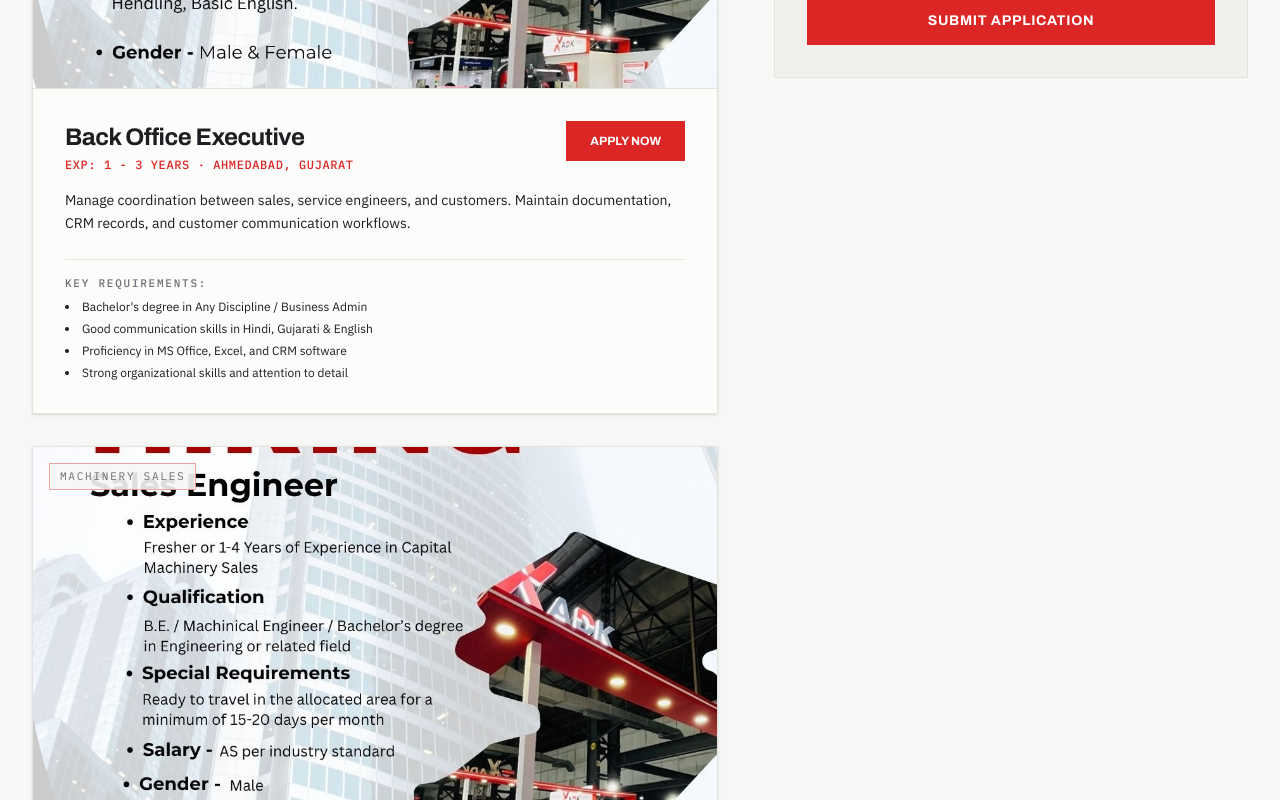
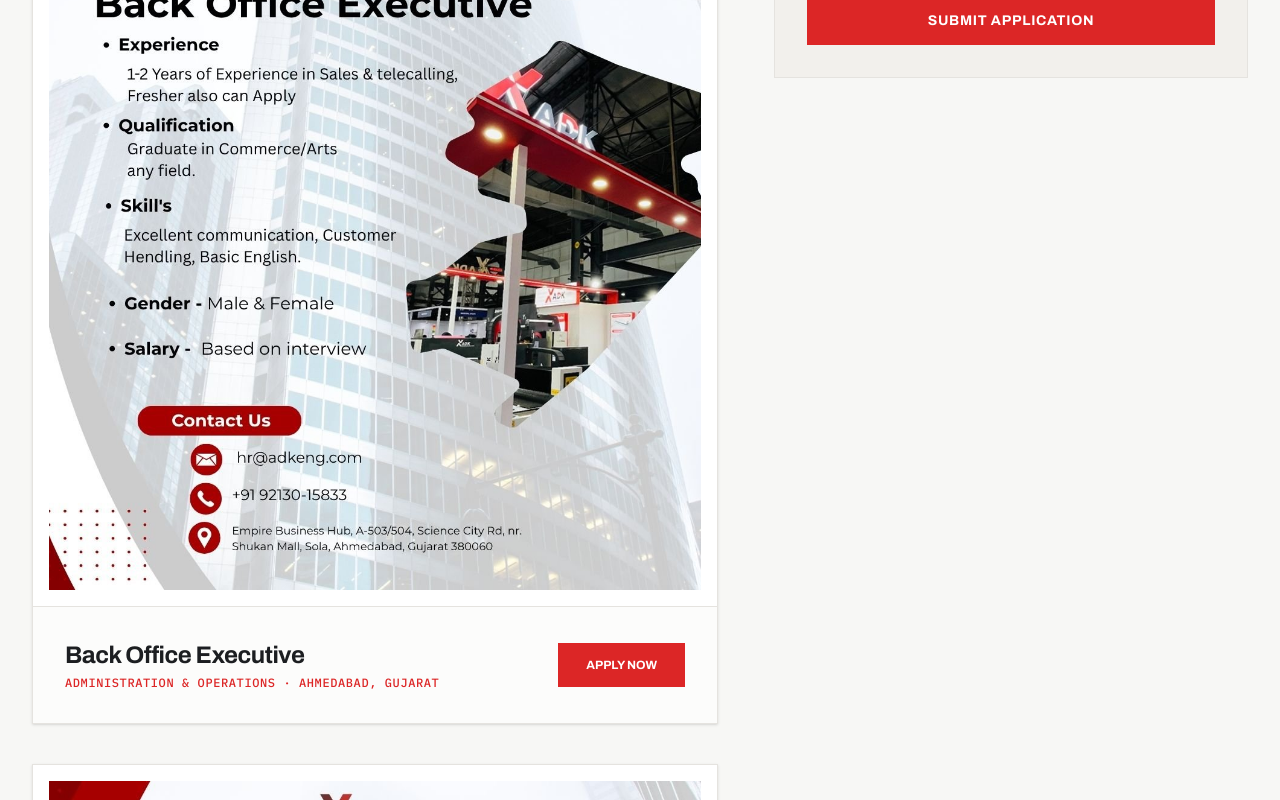
Before and after one commit to Himanshusinh/ADK-website-, a Next.js app: page /career in a window 1280 px wide. Shown: the part 1080-1880 px from the top of the page. Built offline with nearby package versions, Linux system fonts and the light colour scheme.

Commit message:
Fix career poster image display to render full uncropped graphics without badge overlaps

```diff
--- a/app/career/page.tsx
+++ b/app/career/page.tsx
@@ -63,32 +63,29 @@
             Current Vacancies
           </h2>
 
-          <div className="space-y-8">
+          <div className="space-y-10">
             {careerPositions.map((job) => (
               <div key={job.id} className="arrow-slide group hover-lift border border-rule bg-card overflow-hidden transition-all shadow-sm">
                 {job.image && (
-                  <div className="aspect-[16/9] w-full overflow-hidden bg-steel border-b border-rule relative">
+                  <div className="w-full bg-white border-b border-rule flex items-center justify-center p-2 sm:p-4">
                     <img
                       src={job.image}
                       alt={job.title}
-                      width={800}
-                      height={450}
-                      className="h-full w-full object-cover transition-transform duration-700 ease-[cubic-bezier(0.16,1,0.3,1)] group-hover:scale-105"
+                      width={1200}
+                      height={675}
+                      className="w-full h-auto object-contain transition-transform duration-500 group-hover:scale-[1.01]"
                     />
-                    <span className="absolute top-4 left-4 eyebrow text-accent border border-accent/40 bg-background/90 px-2.5 py-1">
-                      {job.department}
-                    </span>
                   </div>
                 )}
                 <div className="p-6 md:p-8">
-                  <div className="flex flex-col sm:flex-row sm:justify-between sm:items-start gap-4">
+                  <div className="flex flex-col sm:flex-row sm:justify-between sm:items-center gap-4">
                     <div>
                       <h3 className="font-display text-2xl font-bold text-foreground group-hover:text-accent transition-colors">
                         {job.title}
                       </h3>
-                      <div className="font-mono text-xs text-accent uppercase tracking-wider mt-1 font-bold">
-                        EXP: {job.experience} · {job.location}
-                      </div>
+                      <p className="font-mono text-xs text-accent uppercase tracking-wider mt-1 font-bold">
+                        {job.department} · {job.location}
+                      </p>
                     </div>
                     <button
                       onClick={() => {
@@ -96,22 +93,10 @@
                         const formElem = document.getElementById("application-form");
                         if (formElem) formElem.scrollIntoView({ behavior: "smooth" });
                       }}
-                      className="btn-sweep bg-accent text-accent-foreground font-display text-xs font-bold uppercase px-6 py-3 shrink-0 cursor-pointer shadow-[var(--shadow-lift)]"
+                      className="btn-sweep bg-accent text-accent-foreground font-display text-xs font-bold uppercase px-7 py-3.5 shrink-0 cursor-pointer shadow-[var(--shadow-lift)]"
                     >
                       Apply now
                     </button>
-                  </div>
-                  <p className="font-sans text-sm text-muted-foreground leading-relaxed mt-4">
-                    {job.description}
-                  </p>
-
-                  <div className="mt-6 border-t border-rule pt-4 font-sans text-xs text-muted-foreground">
-                    <span className="eyebrow text-foreground block mb-2 font-bold">Key Requirements:</span>
-                    <ul className="space-y-1.5 list-disc list-inside">
-                      {job.requirements.map((req, i) => (
-                        <li key={i}>{req}</li>
-                      ))}
-                    </ul>
                   </div>
                 </div>
               </div>
```
